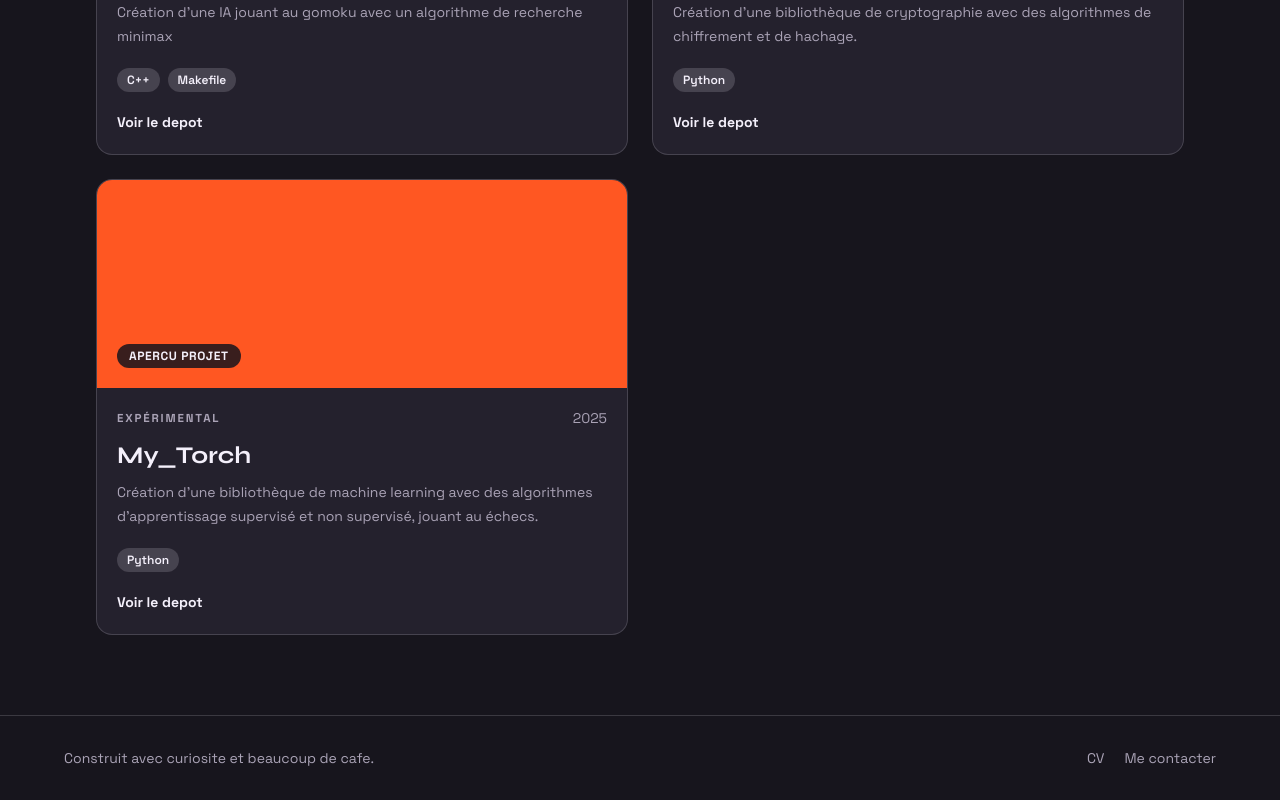
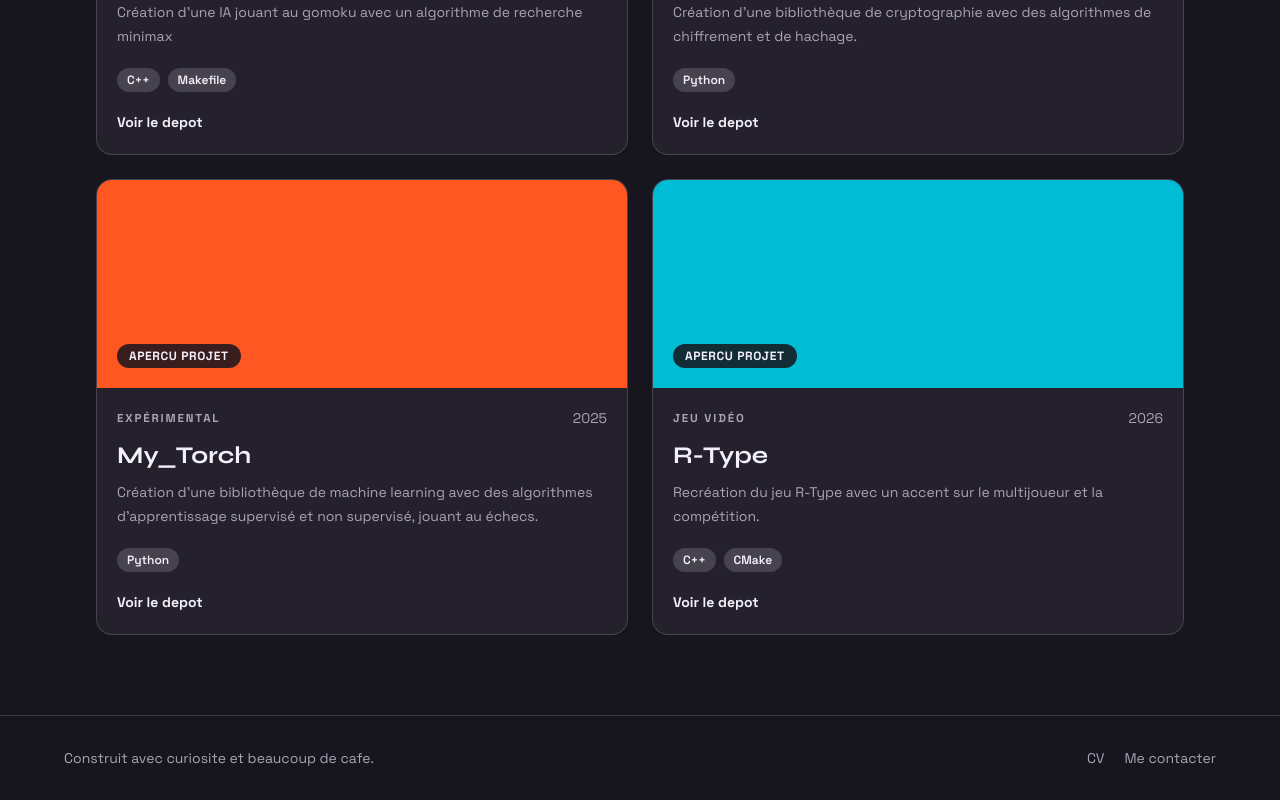
Before and after one commit to Nolfews/Portfolio, a Next.js app: page /projects in a window 1280 px wide. Shown: the part 3172-3972 px from the top of the page. Built offline with nearby package versions, Linux system fonts and the light colour scheme.

Commit message:
[UPDATE] add new project R-Type with details including title, category, description, tags, and repository URL

```diff
--- a/src/data/portfolio.ts
+++ b/src/data/portfolio.ts
@@ -202,6 +202,20 @@ export const projectCatalog: PortfolioProject[] = [
     color: "bg-[#ff5722]",
     year: "2025",
     repositoryUrl: "https://github.com/Nolfews/My_Torch",
+  },
+  {
+    id: "R-Type",
+    title: "R-Type",
+    category: "games",
+    type: { fr: "Jeu vidéo", en: "Video game" },
+    description: {
+      fr: "Recréation du jeu R-Type avec un accent sur le multijoueur et la compétition.",
+      en: "Recreation of the game R-Type with a focus on multiplayer and competition.",
+    },
+    tags: ["C++", "CMake"],
+    color: "bg-[#00bcd4]",
+    year: "2026",
+    repositoryUrl: "https://github.com/Nolfews/R-Type",
   }
 ];
 
```
